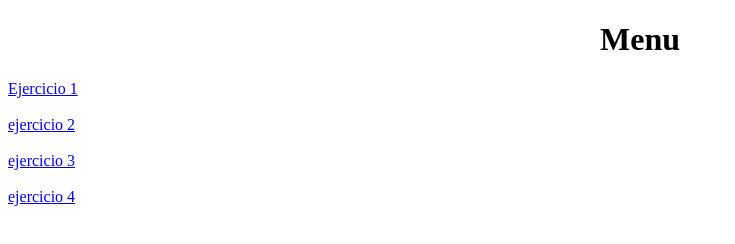
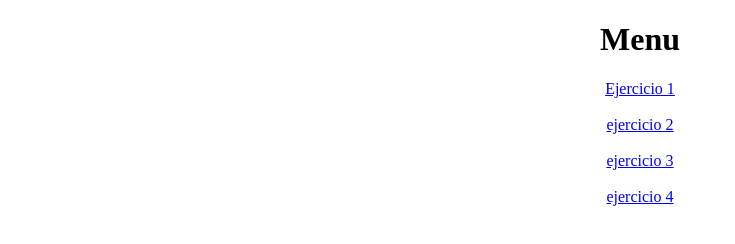
Before and after one commit to luchy0/ProyectoClaseWeb1, a plain HTML site: page Index.html in a window 1280 px wide. Shown: the whole page, without its empty margins (0-735 px from the left). Drawn offline with Linux system fonts and the light colour scheme.

Commit message:
Centré los enlaces del index

```diff
--- a/Index.html
+++ b/Index.html
@@ -7,10 +7,10 @@
 </head>
 <body>
     <center><h1>Menu</h1></center>
-    <a href="html/Ejercicio1.html" target="_blank">Ejercicio 1</a> <br><br>
-    <a href="html/Ejercicio2.html" target="_blank">ejercicio 2</a><br><br>
-    <a href="html/Ejercicio3.html" target="_blank">ejercicio 3</a><br><br>
-    <a href="html/Ejercicio4.html" target="_blank">ejercicio 4</a><br><br>
+    <center><a href="html/Ejercicio1.html" target="_blank">Ejercicio 1</a> <br><br>
+        <a href="html/Ejercicio2.html" target="_blank">ejercicio 2</a><br><br>
+        <a href="html/Ejercicio3.html" target="_blank">ejercicio 3</a><br><br>
+        <a href="html/Ejercicio4.html" target="_blank">ejercicio 4</a><br><br></center>
 
 </body>
 </html>
```
